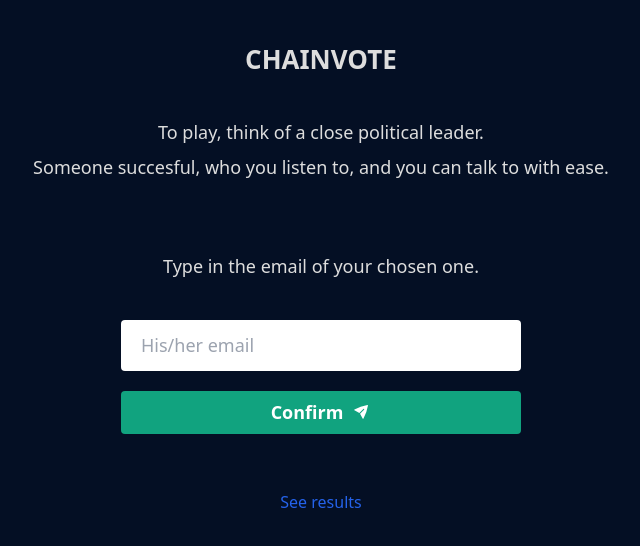
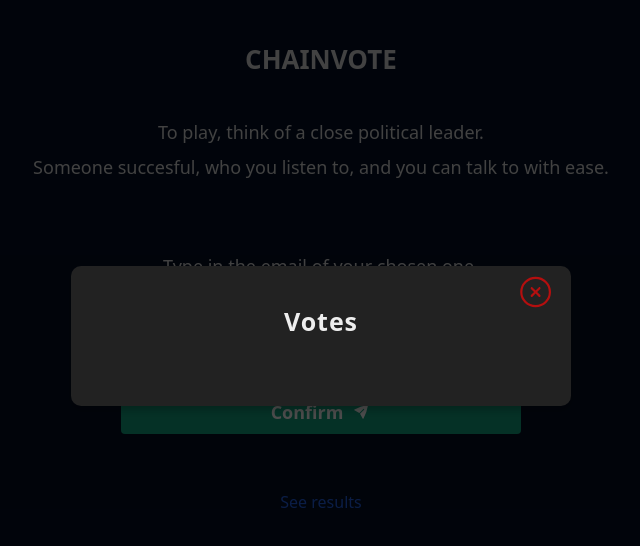
Before and after one commit to xsantanax/chainvote, a Next.js app: page / in a window 1280 px wide. Shown: the top 546 px of the page, without its empty margins (319-959 px from the left). Built offline with nearby package versions, Linux system fonts and the light colour scheme.

Commit message:
styled-components + modal

```diff
--- a/app/layout.tsx
+++ b/app/layout.tsx
@@ -1,3 +1,6 @@
+'use client'
+import { useState } from 'react'
+import Modal from '../components/Modal'
 import '../styles/globals.css'
 import { Toaster } from 'react-hot-toast'
 
@@ -6,11 +9,13 @@ export default function RootLayout({
 }: {
   children: React.ReactNode
 }) {
+  const [isModalOpen, setIsModalOpen] = useState(true)
   return (
     <html>
       <head />
       <body>
         <Toaster position='top-right' />
+        {isModalOpen && <Modal onClose={() => setIsModalOpen(false)} />}
         {children}
       </body>
     </html>
--- /dev/null
+++ b/components/Modal/index.tsx
@@ -0,0 +1,24 @@
+import * as S from './styles'
+// import ContactForm from 'components/ContactForm'
+
+type Props = {
+  onClose: () => void
+  children: any
+}
+
+const Modal = ({ onClose, children }: Props) => {
+  return (
+    <S.Container>
+      <S.Content>
+        <S.CloseWrap onClick={onClose}>
+          <S.CloseIcon src='/img/cancel.svg' />
+        </S.CloseWrap>
+        <S.Title>Votes</S.Title>
+        {/* <ContactForm /> */}
+        {children}
+      </S.Content>
+    </S.Container>
+  )
+}
+
+export default Modal
--- /dev/null
+++ b/components/Modal/styles.ts
@@ -0,0 +1,65 @@
+import styled, { css } from 'styled-components'
+// import Image from 'next/image'
+
+type Props = {
+  backgroundColor?: string
+}
+
+export const Container = styled.div`
+  background: rgba(0, 0, 0, 0.7);
+  position: fixed;
+  display: flex;
+  justify-content: center;
+  align-items: center;
+  width: 100%;
+  height: 100%;
+  top: 0;
+  left: 0;
+  z-index: 9;
+  height: 100vh;
+  padding-bottom: 10%;
+`
+
+export const Content = styled.div<Props>`
+  ${({ backgroundColor }) => css`
+    background-color: ${backgroundColor ? backgroundColor : 'white'};
+    background-color: #222;
+  `}
+
+  width: 500px;
+  max-width: 90%;
+  position: fixed;
+  display: flex;
+  flex-direction: column;
+  align-items: center;
+  filter: drop-shadow(0px 4px 4px rgba(0, 0, 0, 0.25));
+  z-index: 99;
+  border-radius: 10px;
+  padding: 40px 52px 40px 52px;
+  opacity: 1;
+`
+
+export const CloseWrap = styled.div`
+  display: flex;
+  justify-content: flex-end;
+  width: 100%;
+  margin: -30px -65px -5px 0;
+`
+
+// export const CloseIcon = styled(Image).attrs(() => ({
+export const CloseIcon = styled.img`
+  width: 32px;
+  height: 32px;
+  cursor: pointer;
+`
+
+export const Title = styled.div`
+  /* color: black; */
+  color: #eee;
+
+  font-weight: 600;
+  font-size: 25px;
+  text-align: center;
+  letter-spacing: 0.933333px;
+  margin-bottom: 25px;
+`
--- a/package.json
+++ b/package.json
@@ -22,7 +22,8 @@
     "react-dom": "18.2.0",
     "react-email": "^1.9.3",
     "react-firebase-hooks": "^5.1.1",
-    "react-hot-toast": "^2.4.1"
+    "react-hot-toast": "^2.4.1",
+    "styled-components": "^6.0.0-rc.2"
   },
   "devDependencies": {
     "@types/node": "18.11.3",
```
Also changed, not shown: public/img/cancel.svg (added), 1 other file (tests, documents, lock files or other folders).
